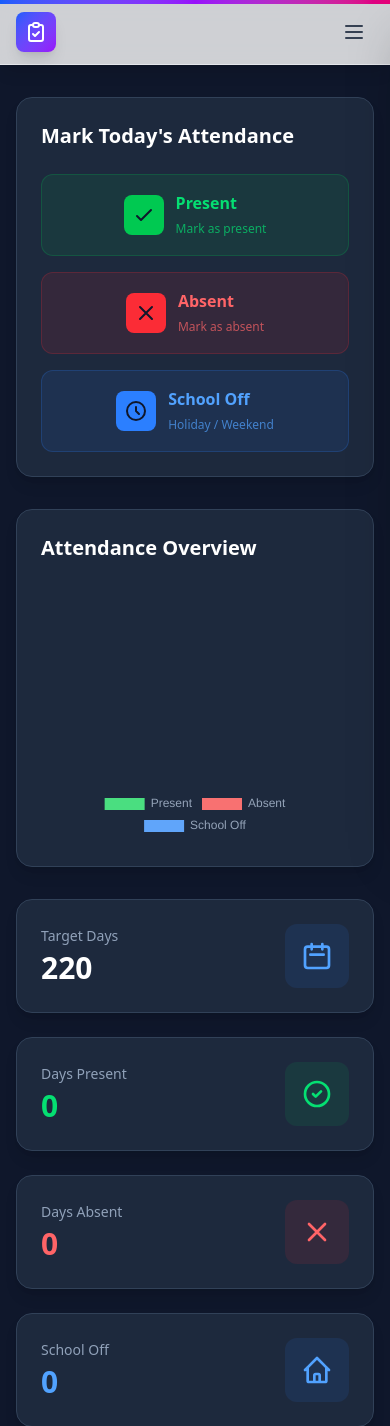
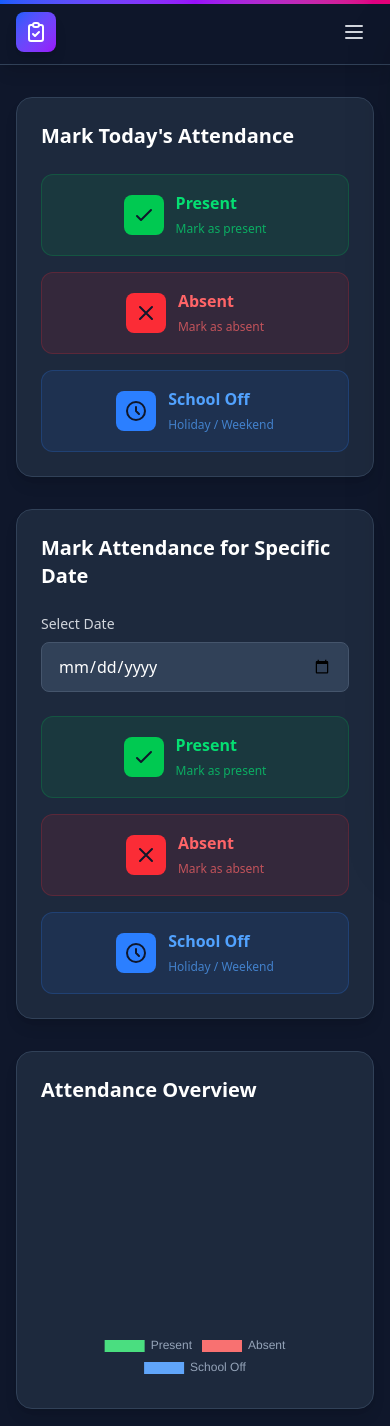
Before and after one commit to GURUPREET6365/Attendance-Manager, a Django app: page / in a window 390 px wide. Shown: the top 1426 px of the page. Run offline with Django 5.2, Linux system fonts and the light colour scheme; the visitor is signed in with stand-in values (Sample User, id 1); data that the repository does not hold is empty; style sheets or scripts are compiled from the project's sources.

Commit message:
Fix mobile responsiveness and add date-specific attendance marking
- Add viewport meta tag for proper mobile display
- Update navbar styling for dark theme compatibility
- Add date picker for marking attendance on specific dates
- Update views to handle custom date attendance marking
- Add new JavaScript function for date-specific attendance
- Improve user experience with better feedback messages

```diff
--- a/my_attendance/views.py
+++ b/my_attendance/views.py
@@ -69,34 +69,40 @@ def mark_attendance(request):
     print(f"POST data: {request.POST}")  # Debug log
 
     status = request.POST.get('status')
+    attendance_date = request.POST.get('date')  # New: allow custom date
 
     if not status:
         print("No status provided")  # Debug log
         return JsonResponse({'success': False, 'message': 'Status is required.'})
 
-    today = date.today()
-    print(f"Marking attendance for date: {today}")  # Debug log
+    # Use provided date or default to today
+    if attendance_date:
+        try:
+            target_date = datetime.strptime(attendance_date, '%Y-%m-%d').date()
+        except ValueError:
+            return JsonResponse({'success': False, 'message': 'Invalid date format.'})
+    else:
+        target_date = date.today()
 
-    # Check if record exists for this user and today
-    # Note: auto_now_add=True on 'date' means we rely on creation logic mostly.
-    # We filter explicitly by date.
+    print(f"Marking attendance for date: {target_date}")  # Debug log
 
-    attendance_qs = Attendance.objects.filter(user=request.user, date=today)
+    # Check if record exists for this user and target date
+    attendance_qs = Attendance.objects.filter(user=request.user, date=target_date)
 
     if attendance_qs.exists():
         attendance = attendance_qs.first()
         created = False
-        message = "Attendance updated successfully."
+        message = f"Attendance updated successfully for {target_date.strftime('%B %d, %Y')}."
     else:
         # Create new record
         attendance = Attendance(
             user=request.user,
-            date=today,
-            day=today.day,
-            month=today.month,
+            date=target_date,
+            day=target_date.day,
+            month=target_date.month,
         )
         created = True
-        message = "Attendance marked successfully."
+        message = f"Attendance marked successfully for {target_date.strftime('%B %d, %Y')}."
 
     # Update logic
     if status == 'present':
@@ -118,7 +124,7 @@ def mark_attendance(request):
         'success': True,
         'message': message,
         'status': status,
-        'date': str(today)
+        'date': str(target_date)
     })
 @require_GET
 def check_today_attendance(request):
--- a/static/js/my_attendance/home.js
+++ b/static/js/my_attendance/home.js
@@ -42,6 +42,78 @@ window.markAttendance = function(status) {
                 msgDiv.className = "mt-4 p-4 rounded-xl text-center text-sm font-bold bg-green-500/10 text-green-400 border border-green-500/20";
                 // Reload after short delay to show stats update
                 setTimeout(() => window.location.reload(), 1000);
+            } else {
+                msgDiv.textContent = data.message;
+                msgDiv.className = "mt-4 p-4 rounded-xl text-center text-sm font-bold bg-red-500/10 text-red-400 border border-red-500/20";
+            }
+        }
+    })
+    .catch(err => {
+        console.error(err);
+        if (msgDiv) {
+            msgDiv.classList.remove('hidden');
+            msgDiv.textContent = "An error occurred";
+            msgDiv.className = "mt-4 p-4 rounded-xl text-center text-sm font-bold bg-red-500/10 text-red-400 border border-red-500/20";
+        }
+    });
+};
+
+// New function for marking attendance on specific dates
+window.markAttendanceForDate = function(status) {
+    const msgDiv = document.getElementById('markDateMsg');
+    const dateInput = document.getElementById('attendanceDate');
+
+    if (!dateInput.value) {
+        if (msgDiv) {
+            msgDiv.classList.remove('hidden');
+            msgDiv.textContent = "Please select a date first";
+            msgDiv.className = "mt-4 p-4 rounded-xl text-center text-sm font-bold bg-red-500/10 text-red-400 border border-red-500/20";
+        }
+        return;
+    }
+
+    // Helper for CSRF token (reused)
+    function getCSRFToken() {
+        // Try to get from cookie first
+        const cookies = document.cookie.split("; ");
+        const csrfCookie = cookies.find(cookie => cookie.startsWith("csrftoken="));
+        if (csrfCookie) {
+            return csrfCookie.split("=")[1];
+        }
+
+        // Fallback to meta tag
+        const metaTag = document.querySelector('meta[name="csrf-token"]');
+        if (metaTag) {
+            return metaTag.getAttribute('content');
+        }
+
+        return null;
+    }
+
+    const formData = new FormData();
+    formData.append('status', status);
+    formData.append('date', dateInput.value);
+
+    const csrfToken = getCSRFToken();
+    console.log('CSRF Token:', csrfToken); // Debug log
+    console.log('Marking attendance with status:', status, 'for date:', dateInput.value); // Debug log
+
+    fetch('/mark/', {
+        method: 'POST',
+        headers: { "X-CSRFToken": csrfToken },
+        body: formData
+    })
+    .then(res => res.json())
+    .then(data => {
+        if (msgDiv) {
+            msgDiv.classList.remove('hidden');
+            if (data.success) {
+                msgDiv.textContent = data.message;
+                msgDiv.className = "mt-4 p-4 rounded-xl text-center text-sm font-bold bg-green-500/10 text-green-400 border border-green-500/20";
+                // Clear the date input after successful marking
+                dateInput.value = '';
+                // Reload after short delay to show stats update
+                setTimeout(() => window.location.reload(), 1500);
             } else {
                 msgDiv.textContent = data.message;
                 msgDiv.className = "mt-4 p-4 rounded-xl text-center text-sm font-bold bg-red-500/10 text-red-400 border border-red-500/20";
--- a/templates/includes/nav-bar.html
+++ b/templates/includes/nav-bar.html
@@ -6,7 +6,7 @@
 <input type="checkbox" id="menu-toggle" class="hidden peer">
 
 <!-- Main Navigation -->
-<nav class="sticky top-0 z-50 w-full backdrop-blur-md bg-white/80 border-b border-gray-200 shadow-lg">
+<nav class="sticky top-0 z-50 w-full backdrop-blur-md bg-slate-900/90 border-b border-slate-700 shadow-lg">
     <!-- Gradient accent line -->
     <div class="absolute top-0 left-0 w-full h-1 bg-gradient-to-r from-blue-600 via-purple-600 to-pink-600"></div>
 
@@ -29,19 +29,19 @@
             <ul class="hidden md:flex items-center space-x-1">
                 <li>
                     <a href="{% url 'home' %}"
-                       class="px-4 py-2 rounded-lg text-gray-700 hover:text-blue-600 hover:bg-blue-50 transition-all duration-300 font-medium transform hover:scale-105">
+                       class="px-4 py-2 rounded-lg text-gray-300 hover:text-blue-400 hover:bg-slate-800 transition-all duration-300 font-medium transform hover:scale-105">
                         Home
                     </a>
                 </li>
                 <li>
                     <a href="{% url 'about' %}" target="_blank"
-                       class="px-4 py-2 rounded-lg text-gray-700 hover:text-blue-600 hover:bg-blue-50 transition-all duration-300 font-medium transform hover:scale-105">
+                       class="px-4 py-2 rounded-lg text-gray-300 hover:text-blue-400 hover:bg-slate-800 transition-all duration-300 font-medium transform hover:scale-105">
                         About
                     </a>
                 </li>
                 <li>
                     <a href="{% url 'settings' %}"
-                       class="px-4 py-2 rounded-lg text-gray-700 hover:text-blue-600 hover:bg-blue-50 transition-all duration-300 font-medium transform hover:scale-105">
+                       class="px-4 py-2 rounded-lg text-gray-300 hover:text-blue-400 hover:bg-slate-800 transition-all duration-300 font-medium transform hover:scale-105">
                         Settings
                     </a>
                 </li>
@@ -60,7 +60,7 @@
                                 </svg>
                             </div>
                         {% endif %}
-                        <span class="font-semibold text-gray-800">{{user.first_name}}</span>
+                        <span class="font-semibold text-gray-200">{{user.first_name}}</span>
                     </div>
                 {% else %}
                     <a href="{% url 'login' %}"
@@ -71,9 +71,9 @@
             </div>
 
             <!-- Mobile Menu Button (Label for checkbox) -->
-            <label for="menu-toggle" class="md:hidden p-2 rounded-lg cursor-pointer md:active:bg-gray-100 md:hover:bg-gray-50 transition-colors duration-300">
+            <label for="menu-toggle" class="md:hidden p-2 rounded-lg cursor-pointer md:active:bg-slate-800 md:hover:bg-slate-800 transition-colors duration-300">
                 <!-- Hamburger Icon (visible when menu is closed) -->
-                <svg class="w-6 h-6 text-gray-700 peer-checked:hidden" fill="none" stroke="currentColor" viewBox="0 0 24 24">
+                <svg class="w-6 h-6 text-gray-300 peer-checked:hidden" fill="none" stroke="currentColor" viewBox="0 0 24 24">
                     <path stroke-linecap="round" stroke-linejoin="round" stroke-width="2" d="M4 6h16M4 12h16M4 18h16"/>
                 </svg>
             </label>
--- a/templates/main.html
+++ b/templates/main.html
@@ -2,6 +2,8 @@
 <!DOCTYPE html>
 <html>
 <head>
+    <meta charset="UTF-8">
+    <meta name="viewport" content="width=device-width, initial-scale=1.0">
     <meta name="csrf-token" content="{{ csrf_token }}">
     <link rel="stylesheet" href="{% static 'css/output.css' %}">
     <title>
--- a/templates/my_attendance/home.html
+++ b/templates/my_attendance/home.html
@@ -60,6 +60,55 @@
                         </div>
 
                         <div id="markMsg" class="hidden mt-4 p-4 rounded-xl text-center text-sm font-bold"></div>
+                    </div>
+                </div>
+
+                <!-- Mark Attendance for Specific Date Section -->
+                <div class="lg:col-span-3">
+                    <div class="bg-slate-800 rounded-2xl p-6 border border-slate-700 shadow-lg">
+                        <h3 class="text-xl font-bold text-white mb-6">Mark Attendance for Specific Date</h3>
+
+                        <!-- Date Selection -->
+                        <div class="mb-6">
+                            <label for="attendanceDate" class="block text-sm font-medium text-gray-300 mb-2">Select Date</label>
+                            <input type="date" id="attendanceDate"
+                                   class="w-full sm:w-auto px-4 py-3 bg-slate-700 border border-slate-600 rounded-lg text-white focus:outline-none focus:ring-2 focus:ring-blue-500 focus:border-blue-500">
+                        </div>
+
+                        <!-- Attendance Buttons for Specific Date -->
+                        <div class="grid grid-cols-1 sm:grid-cols-3 gap-4">
+                            <button onclick="markAttendanceForDate('present')" class="group relative flex items-center justify-center gap-3 p-4 bg-green-500/10 hover:bg-green-500/20 text-green-400 rounded-xl border border-green-500/20 hover:border-green-500/40 transition-all duration-200">
+                                <div class="p-2 bg-green-500 rounded-lg group-hover:scale-110 transition-transform">
+                                    <svg class="w-6 h-6 text-slate-900" fill="none" stroke="currentColor" viewBox="0 0 24 24"><path stroke-linecap="round" stroke-linejoin="round" stroke-width="2" d="M5 13l4 4L19 7"/></svg>
+                                </div>
+                                <div class="text-left">
+                                    <span class="block font-bold">Present</span>
+                                    <span class="text-xs opacity-70">Mark as present</span>
+                                </div>
+                            </button>
+
+                            <button onclick="markAttendanceForDate('absent')" class="group relative flex items-center justify-center gap-3 p-4 bg-red-500/10 hover:bg-red-500/20 text-red-400 rounded-xl border border-red-500/20 hover:border-red-500/40 transition-all duration-200">
+                                <div class="p-2 bg-red-500 rounded-lg group-hover:scale-110 transition-transform">
+                                    <svg class="w-6 h-6 text-slate-900" fill="none" stroke="currentColor" viewBox="0 0 24 24"><path stroke-linecap="round" stroke-linejoin="round" stroke-width="2" d="M6 18L18 6M6 6l12 12"/></svg>
+                                </div>
+                                <div class="text-left">
+                                    <span class="block font-bold">Absent</span>
+                                    <span class="text-xs opacity-70">Mark as absent</span>
+                                </div>
+                            </button>
+
+                            <button onclick="markAttendanceForDate('school_off')" class="group relative flex items-center justify-center gap-3 p-4 bg-blue-500/10 hover:bg-blue-500/20 text-blue-400 rounded-xl border border-blue-500/20 hover:border-blue-500/40 transition-all duration-200">
+                                <div class="p-2 bg-blue-500 rounded-lg group-hover:scale-110 transition-transform">
+                                    <svg class="w-6 h-6 text-slate-900" fill="none" stroke="currentColor" viewBox="0 0 24 24"><path stroke-linecap="round" stroke-linejoin="round" stroke-width="2" d="M12 8v4l3 3m6-3a9 9 0 11-18 0 9 9 0 0118 0z"/></svg>
+                                </div>
+                                <div class="text-left">
+                                    <span class="block font-bold">School Off</span>
+                                    <span class="text-xs opacity-70">Holiday / Weekend</span>
+                                </div>
+                            </button>
+                        </div>
+
+                        <div id="markDateMsg" class="hidden mt-4 p-4 rounded-xl text-center text-sm font-bold"></div>
                     </div>
                 </div>
 
```
Also changed, not shown: 1 other file.
